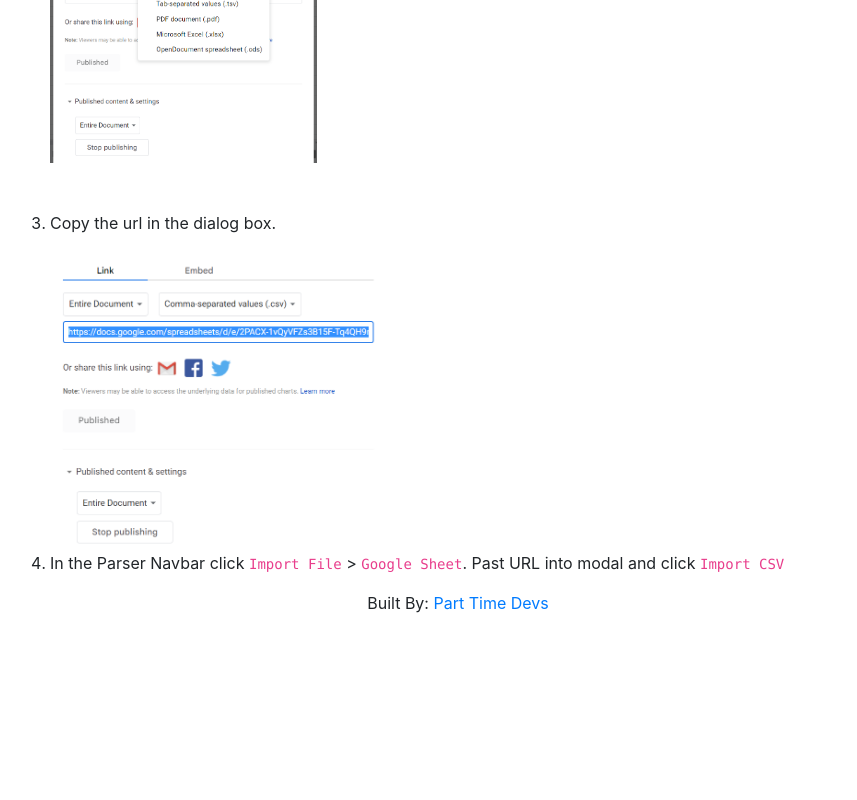
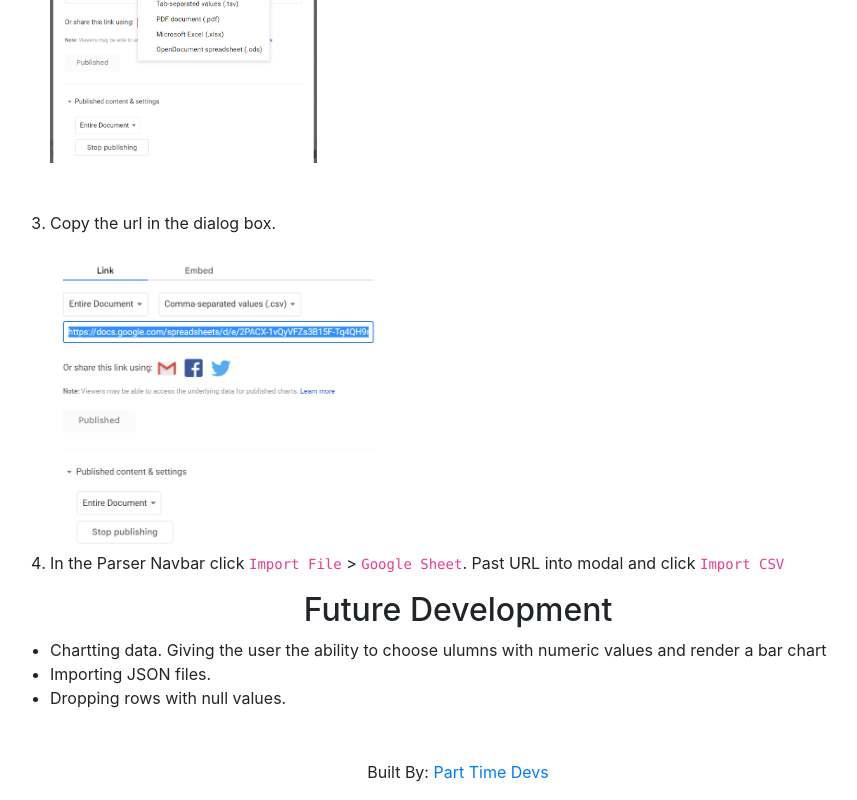
Before and after one commit to CodeCraftersAcad/parse_csv, a React (Create React App) app: page / in a window 1280 px wide. Shown: the part 1639-2439 px from the top of the page, without its empty margins (182-1039 px from the left). Before the commit the page ends 2270 px from the top, so only its background shows below. Built offline with nearby package versions, Linux system fonts and the light colour scheme.

Commit message:
added futur development to docs page

```diff
--- a/src/pages/Home/index.js
+++ b/src/pages/Home/index.js
@@ -4,7 +4,7 @@ import importG2 from '../../images/importGsheet2.png'
 import importG3 from '../../images/importGsheet3.png'
 export default function Home() {
     return (
-        <div>
+        <div style={{ marginBottom: "50px" }}>
             <h1 className='text-center'>Hi :&#x29;</h1>
             <div style={{ width: "70%", margin: "0 auto" }}>
                 <div>
@@ -68,6 +68,12 @@ export default function Home() {
                         </li>
                     </ol>
                 </div>
+                <h2 className='text-center'>Future Development</h2>
+                <ul>
+                    <li>Chartting data. Giving the user the ability to choose ulumns with numeric values and render a bar chart</li>
+                    <li>Importing JSON files.</li>
+                    <li>Dropping rows with null values.</li>
+                </ul>
             </div>
         </div>
     )
```
